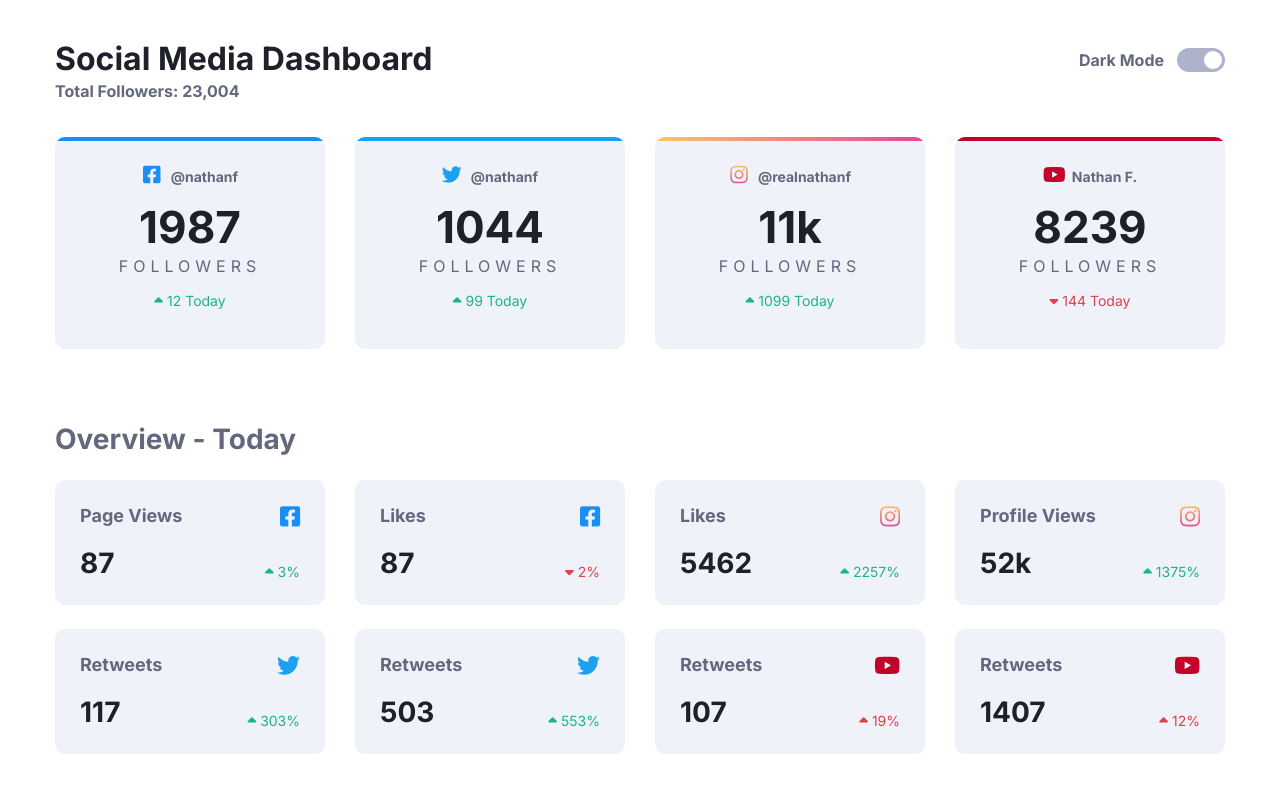
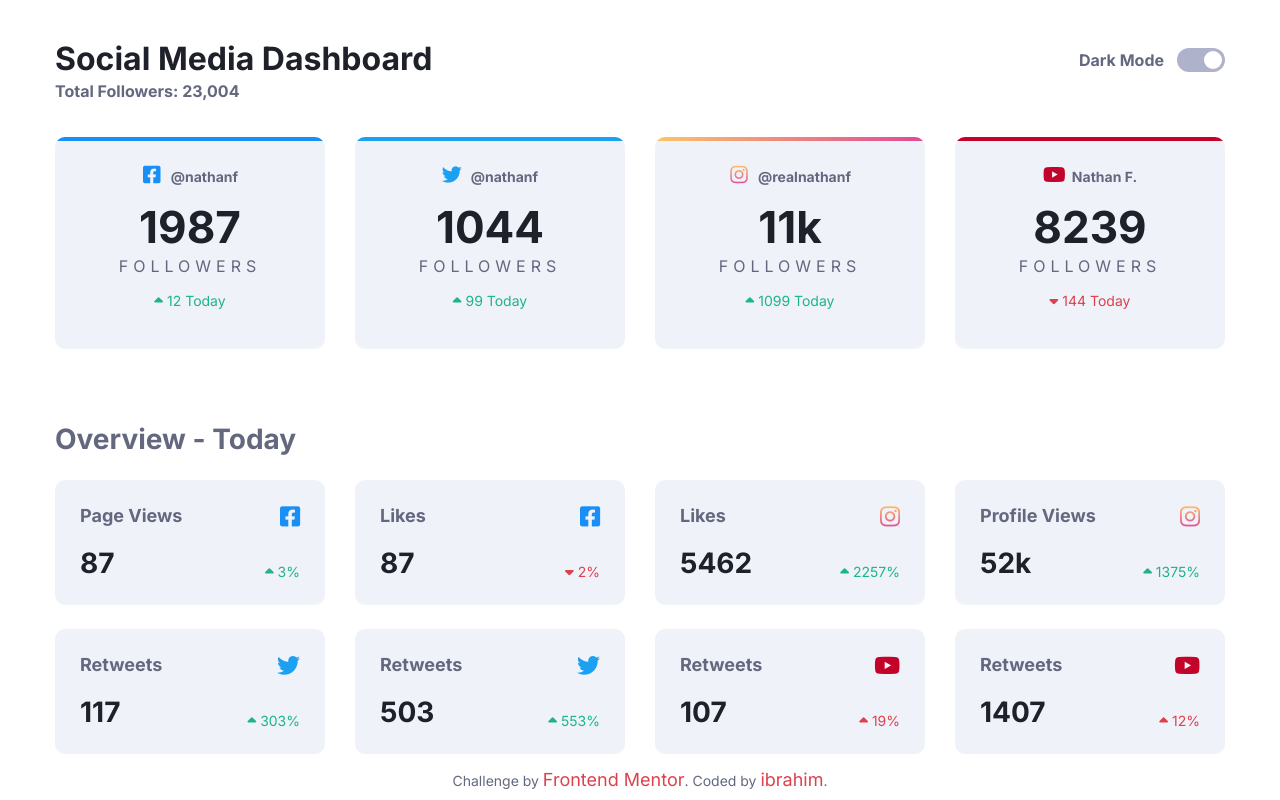
Before and after one commit to ENG-SKYLER/SocialMediaDashboardWithThemeSwitcher, a plain HTML site: page index.html in a window 1280 px wide. Drawn offline with Linux system fonts and the light colour scheme.

Commit message:
footer configration

```diff
--- a/index.html
+++ b/index.html
@@ -199,6 +199,14 @@
         </div>
       </div>
     </main>
+    <footer>
+      <div class="attribution">
+        Challenge by
+        <a href="https://www.frontendmentor.io?ref=challenge" target="_blank"
+          >Frontend Mentor</a
+        >. Coded by <a href="https://github.com/ENG-SKYLER">ibrahim</a>.
+      </div>
+    </footer>
     <script src="script.js"></script>
   </body>
 </html>
--- a/main.scss
+++ b/main.scss
@@ -4,3 +4,4 @@
 @use "./scss/layout/header";
 @use "./scss/layout/dashbord";
 @use "./scss/layout/overview";
+@use "./scss/layout/footer";
--- /dev/null
+++ b/scss/layout/_footer.scss
@@ -0,0 +1,16 @@
+@use "../util/index2" as *;
+
+footer {
+  .attribution {
+    position: absolute;
+    bottom: 10px;
+    left: 50%;
+    transform: translateX(-50%);
+    color: var(--text-blue);
+  }
+  a {
+    text-decoration: none;
+    color: $red;
+    font-size: rem(18);
+  }
+}
```
Also changed, not shown: main.css.
